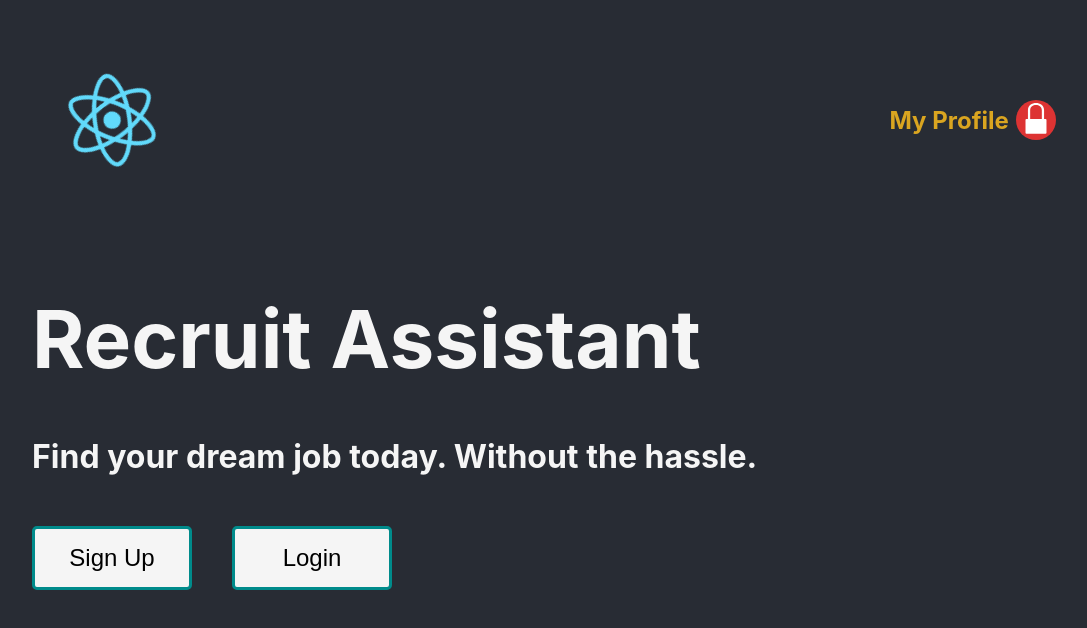
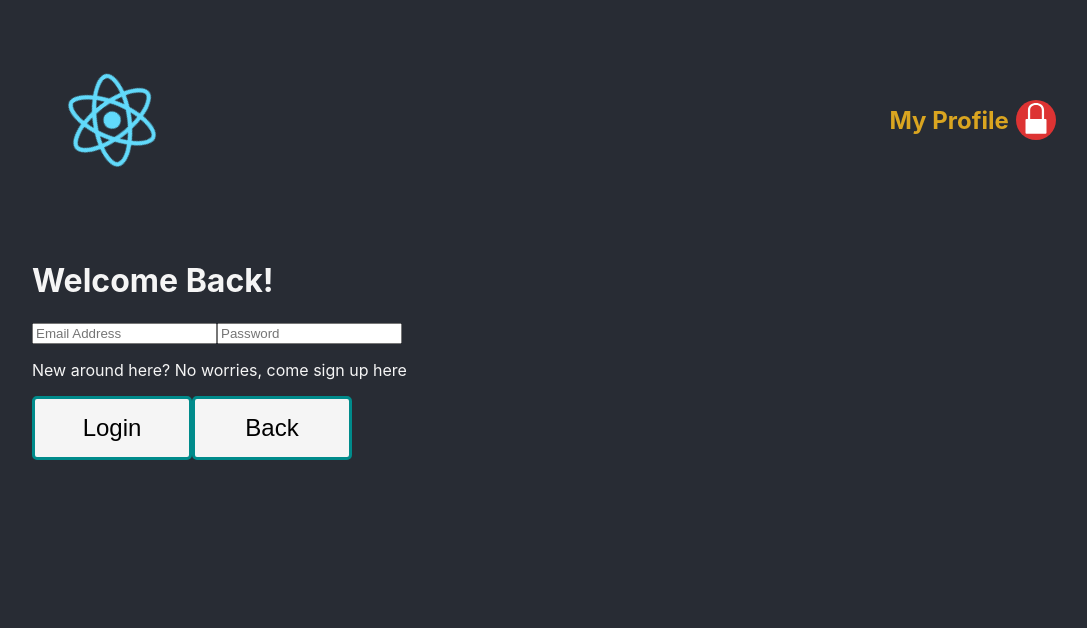
Before and after one commit to rwang301/COMP3900-Project, a React (Create React App) app in the folder frontend/: page / in a window 1280 px wide. Both pictures are taken after a click on the button "Login". Shown: the top 628 px of the page, without its empty margins (96-1183 px from the left). Built offline with nearby package versions, Linux system fonts and the light colour scheme; no server answers.

Commit message:
Set up components for login and register

```diff
--- a/frontend/src/App.css
+++ b/frontend/src/App.css
@@ -33,10 +33,6 @@
   to {
     transform: rotate(360deg);
   }
-}
-
-#profile, #button-container > button {
-  cursor: pointer;
 }
 
 #profile {
--- a/frontend/src/App.js
+++ b/frontend/src/App.js
@@ -1,8 +1,20 @@
 import React from 'react';
 import Nav from "./components/Nav";
+import Main from "./components/Main";
+import Login from "./components/Login";
+import Register from "./components/Register";
 import './App.css';
 
 function App() {
+  const [state, setState] = React.useState('main');
+  const setMain = () => setState('main');
+  const setRegister = () => setState('register');
+  const setLogin = () => setState('login');
+  const states = {
+    main: <Main setRegister={setRegister} setLogin={setLogin} />,
+    login: <Login setRegister={setRegister} setMain={setMain} />,
+    register: <Register setLogin={setLogin} setMain={setMain} />
+  };
   React.useEffect(() => {
     async function post(params) {
       const options = {
@@ -15,23 +27,13 @@ function App() {
     post();
     fetch("http://localhost:8000").then(res => res.json()).then(data => console.log(data));
   }, []);
+
   return (
     <div className="App">
       <Nav />
-      <main id="main">
-        <h1>Recruit Assistant</h1>
-        <h2>Find your dream job today. Without the hassle.</h2>
-        <section id="button-container">
-          <Button>Sign Up</Button>
-          <Button>Login</Button>
-        </section>
-      </main>
+      {states[state]}
     </div>
   );
 }
 
-function Button(props) {
-  return <button className="primary-button">{props.children}</button>
-}
-
 export default App;
--- /dev/null
+++ b/frontend/src/components/Button.js
@@ -0,0 +1,5 @@
+import React from 'react';
+
+export default function Button(props) {
+  return <button className="primary-button" onClick={props.onClick}>{props.children}</button>
+}
--- /dev/null
+++ b/frontend/src/components/Login.js
@@ -0,0 +1,17 @@
+import React from 'react';
+import Button from "./Button";
+
+export default function Login(props) {
+  return (
+    <main>
+      <h1>Welcome Back!</h1>
+      <form id="login">
+        <input type="email" placeholder="Email Address"></input>
+        <input type="password" placeholder="Password"></input>
+      </form>
+      <p onClick={props.setRegister}>New around here? No worries, come sign up here</p>
+      <Button>Login</Button>
+      <Button onClick={props.setMain}>Back</Button>
+    </main>
+  )
+}
--- /dev/null
+++ b/frontend/src/components/Main.js
@@ -0,0 +1,15 @@
+import React from 'react';
+import Button from "./Button";
+
+export default function Main(props) {
+  return (
+    <main id="main">
+      <h1>Recruit Assistant</h1>
+      <h2>Find your dream job today. Without the hassle.</h2>
+      <section id="button-container">
+        <Button onClick={props.setRegister}>Register</Button>
+        <Button onClick={props.setLogin}>Login</Button>
+      </section>
+    </main>
+  )
+}
--- /dev/null
+++ b/frontend/src/components/Register.js
@@ -0,0 +1,20 @@
+import React from 'react';
+import Button from "./Button";
+
+export default function Register(props) {
+  return (
+    <main>
+      <h1>Sign Up</h1>
+      <form id="register">
+        <input type="text" placeholder="First Name"></input>
+        <input type="text" placeholder="First Name"></input>
+        <input type="email" placeholder="Email Address"></input>
+        <input type="password" placeholder="Password"></input>
+        <input type="password" placeholder="Confirm Password"></input>
+      </form>
+      <p onClick={props.setLogin}>Already had an account? No worries, come login up here</p>
+      <Button>Register</Button>
+      <Button onClick={props.setMain}>Back</Button>
+    </main>
+  )
+}
--- a/frontend/src/index.css
+++ b/frontend/src/index.css
@@ -11,3 +11,7 @@ code {
   font-family: source-code-pro, Menlo, Monaco, Consolas, 'Courier New',
     monospace;
 }
+
+button {
+  cursor: pointer;
+}
```
Also changed, not shown: frontend/src/components/Nav.js (indentation only).
